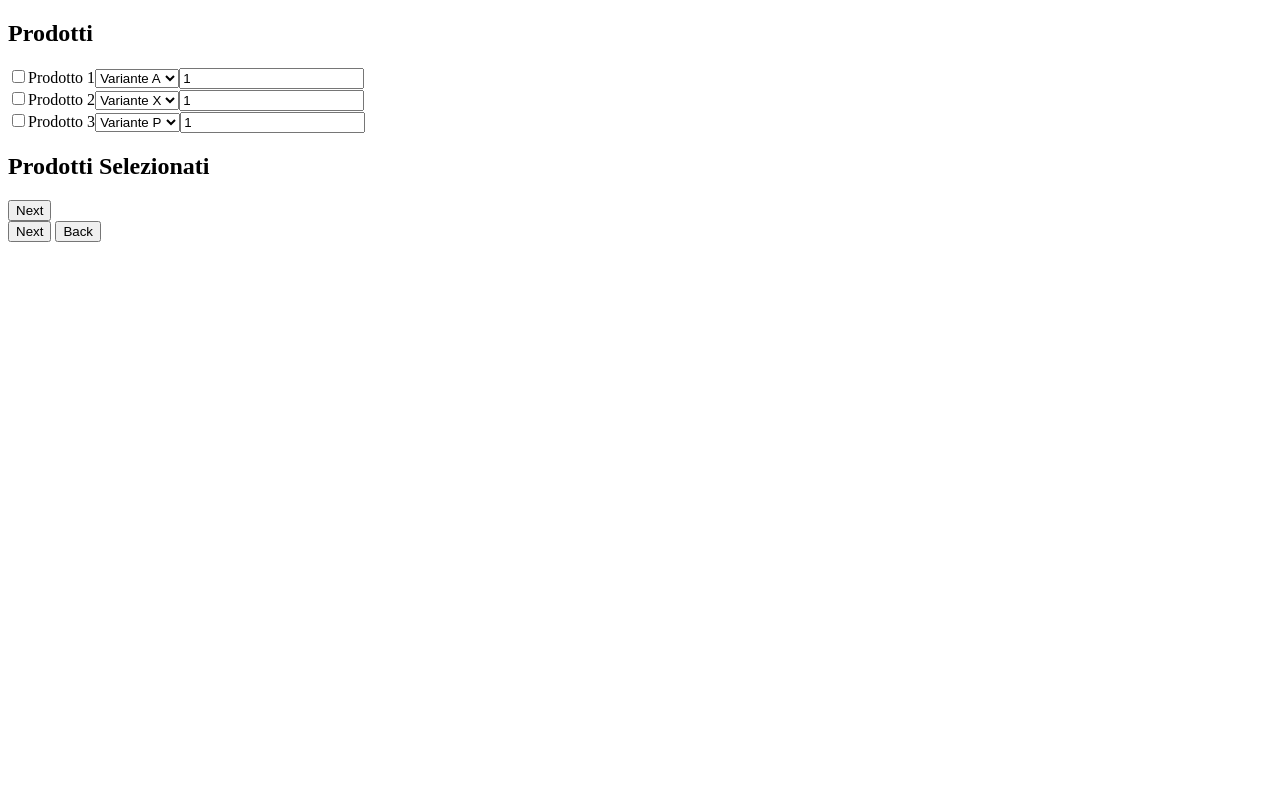
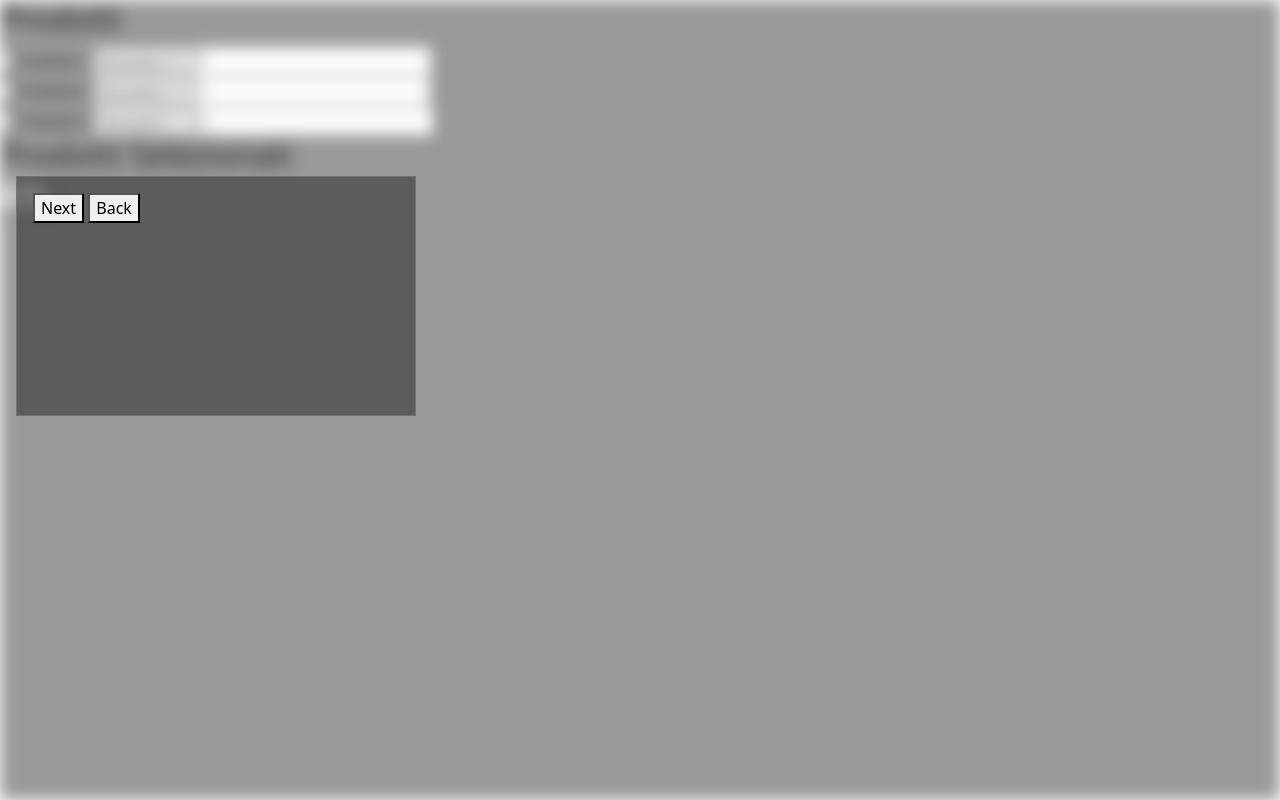
Before and after one commit to kraken003/RiepilogoOrdine, a website with bundled scripts: page index.html in a window 1280 px wide. Both pictures are taken after a click on the button "Next". Built offline with nearby package versions, Linux system fonts and the light colour scheme.

Commit message:
modifiche

```diff
--- a/app.js
+++ b/app.js
@@ -1,5 +1,8 @@
+var _a;
 //script
 import { Product } from './classi.js';
+import { OrderLineItem } from './classi.js';
+var listaOrdini = [];
 document.addEventListener('DOMContentLoaded', () => {
     const product1 = new Product('1', 'Prodotto 1', ['Variante A', 'Variante B'], 'Descrizione prodotto 1', 10, 'Retailer 1');
     const product2 = new Product('2', 'Prodotto 2', ['Variante X', 'Variante Y'], 'Descrizione prodotto 2', 20, 'Retailer 2');
@@ -65,6 +68,8 @@ function addToSelectedProducts(product, quantity, selectedProductsDiv) {
     productItem.appendChild(quantitySpan);
     productItem.appendChild(productInfoSpan);
     productItem.appendChild(removeButton);
+    var ordineSingolo = new OrderLineItem(product.code, product, product.price, quantity);
+    listaOrdini.push(ordineSingolo);
     selectedProductsDiv.appendChild(productItem);
 }
 function removeFromSelectedProducts(product, selectedProductsDiv) {
@@ -73,6 +78,11 @@ function removeFromSelectedProducts(product, selectedProductsDiv) {
         const quantitySpan = item.querySelector('span');
         if (quantitySpan && quantitySpan.textContent && quantitySpan.textContent.includes(product.name)) {
             selectedProductsDiv.removeChild(item);
+            for (let ind = 0; ind < listaOrdini.length; ind++) {
+                if (listaOrdini[ind].product.name == product.name) {
+                    listaOrdini.splice(ind, 1);
+                }
+            }
             break;
         }
     }
@@ -88,7 +98,27 @@ function getSelectedVariant(product) {
     }
     return '';
 }
-function aperturaModalePadre() {
-    var modale = document.querySelector("");
-    modale.classList.remove("d-none");
+(_a = document.querySelector("#nextButton")) === null || _a === void 0 ? void 0 : _a.addEventListener("click", () => {
+    aperturaModalePadre(listaOrdini);
+});
+function aperturaModalePadre(listaProdotti) {
+    var modale = document.querySelector("#myModal");
+    modale === null || modale === void 0 ? void 0 : modale.classList.remove("d-none");
+    let backGrModale = document.querySelector(".background-Modale");
+    backGrModale === null || backGrModale === void 0 ? void 0 : backGrModale.classList.add("modalEE");
+    var selectedProductsModal = document.querySelector("#selectedProductsModal");
+    selectedProductsModal === null || selectedProductsModal === void 0 ? void 0 : selectedProductsModal.classList.remove("d-none");
+    for (let prodottoSing of listaProdotti) {
+        var rigaProdotto = document.createElement("div");
+        var quantita = document.createElement("input");
+        quantita.type = "number";
+        quantita.value = prodottoSing.quantity.toString();
+        quantita.min = "1";
+        var nomeProdotto = document.createElement("span");
+        nomeProdotto.textContent = prodottoSing.product.name;
+        rigaProdotto.appendChild(nomeProdotto);
+        rigaProdotto.appendChild(quantita);
+        selectedProductsModal === null || selectedProductsModal === void 0 ? void 0 : selectedProductsModal.appendChild(rigaProdotto);
+        console.log(prodottoSing);
+    }
 }
--- a/index.html
+++ b/index.html
@@ -1,11 +1,17 @@
 <!DOCTYPE html>
 <html lang="en">
+
 <head>
   <meta charset="UTF-8">
   <meta name="viewport" content="width=device-width, initial-scale=1.0">
+  <link href="https://cdn.jsdelivr.net/npm/bootstrap@5.0.2/dist/css/bootstrap.min.css" rel="stylesheet"
+    integrity="sha384-EVSTQN3/azprG1Anm3QDgpJLIm9Nao0Yz1ztcQTwFspd3yD65VohhpuuCOmLASjC" crossorigin="anonymous">
+    <link rel="stylesheet" href="style.css">
   <title>Selezione Prodotti</title>
 </head>
+
 <body>
+<div class="background-Modale">
 
   <div id="productsList">
     <h2>Prodotti</h2>
@@ -17,13 +23,15 @@
 
   </div>
   <div>
-  <button id="nextButton" onclick="openModal()">Next</button>
+    <button id="nextButton">Next</button>
   </div>
-<div id="myModal" class="modal">
-  <div id="selectedProductsModal" class="modal-content"></div>
+</div>
+  <div id="myModal" class="d-none border border-secondary m-3 p-3 " >
+    <div id="selectedProductsModal" class="d-none"></div>
     <button id="nextModalButton" onclick="nextModal()">Next</button>
     <button id="backModalButton" onclick="closeModal()">Back</button>
   </div>
   <script type="module" src="app.js"></script>
 </body>
+
 </html>
--- a/style.css
+++ b/style.css
@@ -0,0 +1,22 @@
+#myModal{
+    position:absolute;
+    height: 15rem;
+    width: 25rem;
+    background-color: rgba(0,0,0,0.4);
+    z-index:1;
+    top: 20%;
+    margin: auto;
+}
+.modalEE {
+    position: fixed; /* Stay in place */
+    z-index: 1; /* Sit on top */
+    left: 0;
+    top: 0;
+    width: 100%; /* Full width */
+    height: 100%; /* Full height */
+    overflow: auto; /* Enable scroll if needed */
+    background-color: rgb(0,0,0); /* Fallback color */
+    background-color: rgba(0,0,0,0.4); /* Black w/ opacity */
+    filter: blur(8px);
+  -webkit-filter: blur(8px);
+  }
```
Also changed, not shown: app.ts (+31 -16 lines). Lines whose indentation alone changed are shown as unchanged.
